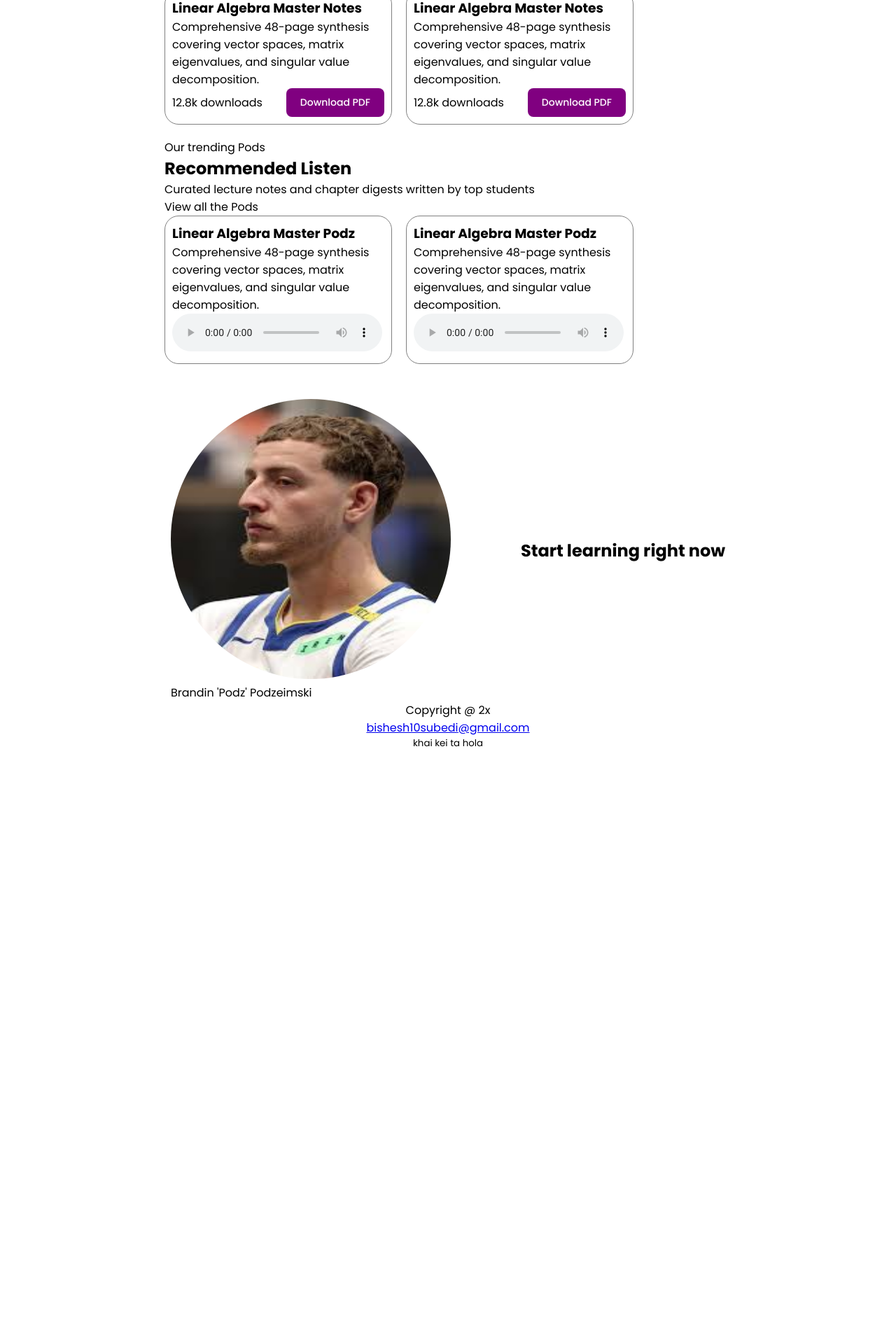
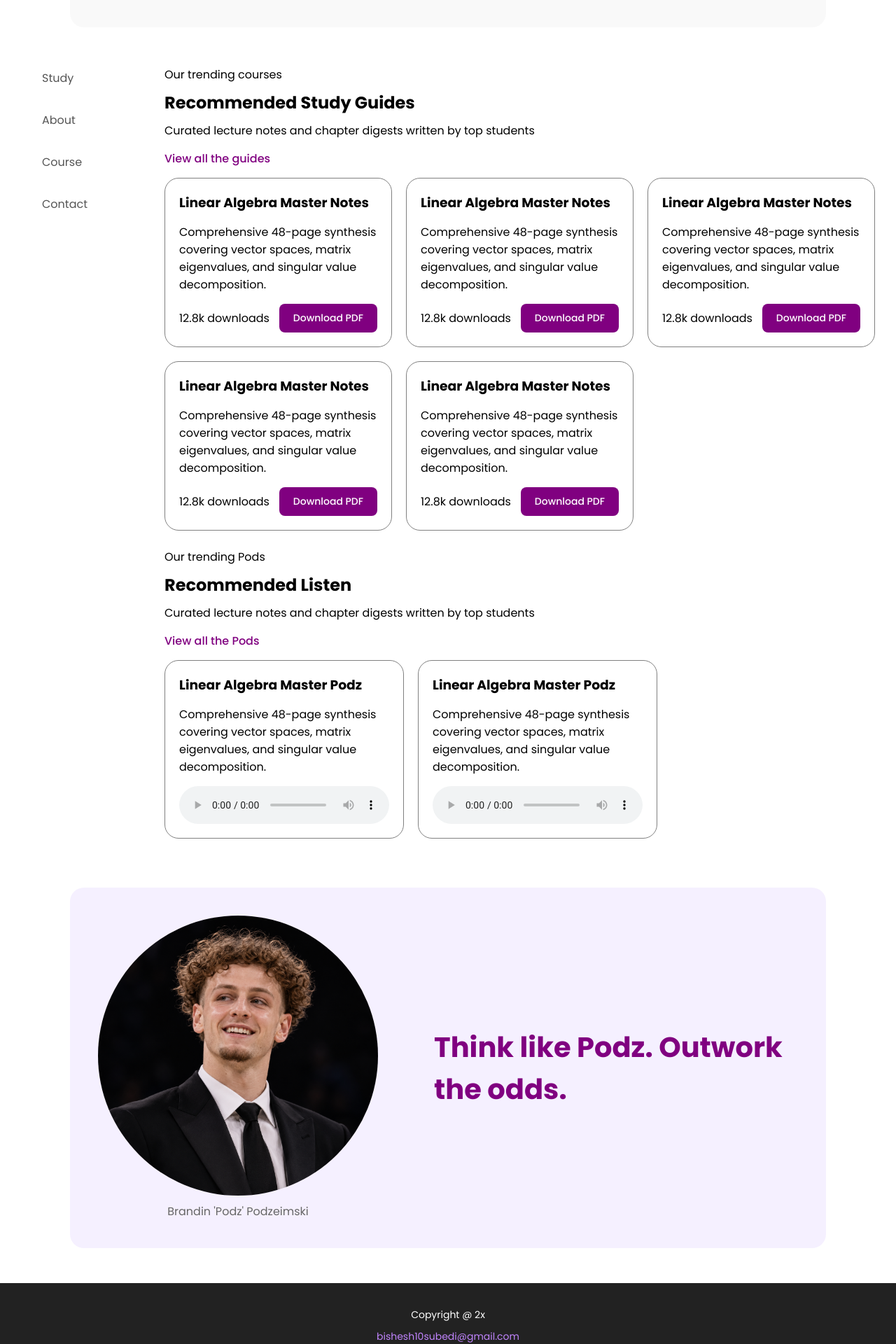
Before and after one commit to w2xw30/5CS045-FSD, a PHP site: page / in a window 1280 px wide. Shown: the part 1051-2971 px from the top of the page at 70% size. Before the commit the page ends 2118 px from the top, so only its background shows below. Run offline with PHP 8.4, Linux system fonts and the light colour scheme.

Commit message:
make changes to css and add responsiveness

```diff
--- a/workshop/index.html
+++ b/workshop/index.html
@@ -169,13 +169,13 @@ Your browser does not support the audio element.
 
 <section class="advertisement">
 <figure>
-  <img src="podz.jpg" alt="him" style="width:400px">
+  <img src="podz.png" alt="him" style="width:400px">
   <figcaption>Brandin 'Podz' Podzeimski</figcaption>
 </figure>
     <div>
-      <h1>
-        Start learning right now
-      </h1>
+      <h2>
+        Think like Podz. Outwork the odds.
+      </h2>
     </div>
 </section>
 
--- a/workshop/style.css
+++ b/workshop/style.css
@@ -116,9 +114,28 @@ li{
 
 }
 
+.popular h2 {
+    margin: 10px 0;
+}
+
+.popular p{
+    margin: 5px 0;
+}
+
+
+.popular > div > span {
+    display: inline-block;
+    margin: 10px 0 15px;
+    color: purple;
+    cursor: pointer;
+    font-weight: 500;
+}
 
 .card{
-	padding: 10px;
+    display: flex;
+    flex-direction: column;
+    gap: 10px;
+	padding: 20px 20px;
 	border: 1px solid grey;
 	border-radius: 20px;
 }
@@ -189,24 +198,325 @@ li{
     min-width: 0;
 }
 
+.hero {
+    display: flex;
+    flex-direction: column;
+    align-items: center;
+    justify-content: center;
+    gap: 15px;
 
+    margin: 50px 100px;
+    padding: 50px 30px;
 
-.advertisement{
-	display: flex;
-	gap: 100px;
-	align-items: center;
-	justify-content: center;
+    background-color: #f5f0ff;
+    border-radius: 20px;
+    text-align: center;
 }
 
-figure img{
-	border-radius: 100%;
-	height: 400px;
+.hero h1 {
+    font-size: 40px;
+    color: #222;
+}
+
+.hero p {
+    color: #666;
+    max-width: 700px;
+    text-align: center;
+}
+
+.hero-buttons {
+    display: flex;
+    justify-content: center;
+    align-items: center;
+    gap: 15px;
+}
+
+.hero-search {
+    display: flex;
+    justify-content: center;
+    align-items: center;
+    gap: 10px;
+    margin-top: 15px;
+}
+
+.hero-search input {
+    width: 350px;
+    padding: 12px;
+    border: 1px solid #ccc;
+    border-radius: 8px;
+}
+
+.hero-suggestion {
+    display: flex;
+    justify-content: center;
+    align-items: center;
+    flex-wrap: wrap;
+    gap: 10px;
+}
+
+.suggestions {
+    padding: 6px 12px;
+    background-color: white;
+    border: 1px solid #ddd;
+    border-radius: 20px;
+    font-size: 13px;
+}
+
+.demo {
+    display: flex;
+    flex-direction: column;
+    align-items: center;
+    justify-content: center;
+    gap: 15px;
+
+    margin: 30px 100px;
+    padding: 40px;
+
+    background-color: #f9f9f9;
+    border-radius: 20px;
+    text-align: center;
+}
+
+.demo h2 {
+    font-size: 28px;
+    color: #222;
+}
+
+.demo p {
+    max-width: 700px;
+    color: #666;
+    text-align: center;
+}
+
+.demo video {
+    width: 100%;
+    max-width: 600px;
+    border-radius: 12px;
+}
+
+.advertisement {
+    display: flex;
+    align-items: center;
+    justify-content: center;
+    gap: 80px;
+
+    margin: 50px 100px;
+    padding: 40px;
+
+    background-color: #f5f0ff;
+    border-radius: 20px;
+}
+
+.advertisement figure {
+    display: flex;
+    flex-direction: column;
+    align-items: center;
+    gap: 10px;
+}
+
+.advertisement figure img {
+    width: 400px;
+    height: 400px;
+    border-radius: 50%;
+    object-fit: cover;
+}
+
+.advertisement figcaption {
+    color: #666;
+}
+
+.advertisement h2 {
+    font-size: 40px;
+    color: purple;
+}
+
+footer {
+    display: flex;
+    flex-direction: column;
+    align-items: center;
+    justify-content: center;
+    gap: 10px;
+
+    padding: 35px 20px;
+    margin-top: 50px;
+
+    background-color: #222;
+    color: white;
+    text-align: center;
+}
+
+footer p {
+    font-size: 14px;
+}
+
+.footer-mail a {
+    color: #c084fc;
+    text-decoration: none;
+}
+
+.footer-mail a:hover {
+    text-decoration: underline;
+}
+
+footer small {
+    color: #aaa;
 }
 
 
-footer{
-	display: flex;
-	flex-direction: column;
-	align-items: center;
-	justify-content: center;
+
+@media (max-width: 1024px) {
+
+    .cards {
+        grid-template-columns: repeat(2, 1fr);
+    }
+
+    /* Hide sidebar */
+    .content-layout aside {
+        display: none;
+    }
+
+    .content-layout {
+        padding: 0 25px;
+    }
+
+    .popular {
+        margin: 20px 0;
+    }
+
+    .advertisement {
+        margin: 30px 25px;
+        gap: 30px;
+        padding: 30px;
+    }
+
+    .advertisement figure img {
+        width: 280px;
+        height: 280px;
+    }
 }
+
+@media (max-width: 768px) {
+
+    /* Navigation */
+    .nav-links {
+        display: none;
+    }
+
+    .site-header {
+        padding: 5px 20px;
+    }
+
+    .hero {
+        margin: 20px;
+        padding: 35px 15px;
+    }
+
+    .hero h1 {
+        font-size: 28px;
+    }
+
+    .hero-search input {
+        width: 100%;
+        min-width: 0;
+    }
+
+    .demo {
+        margin: 20px;
+        padding: 25px 15px;
+    }
+
+    .demo h2 {
+        font-size: 23px;
+    }
+
+    .content-layout {
+        padding: 0 20px;
+    }
+
+    .content-layout aside {
+        display: none;
+    }
+
+    .popular {
+        margin: 20px 0;
+    }
+
+    .cards {
+        grid-template-columns: repeat(2, 1fr);
+    }
+
+    .advertisement {
+        flex-direction: column;
+        text-align: center;
+        margin: 30px 20px;
+        padding: 25px 15px;
+        gap: 15px;
+    }
+
+    .advertisement figure {
+        margin: 0;
+    }
+
+    .advertisement figure img {
+        width: 220px;
+        height: 220px;
+        max-width: 100%;
+        object-fit: cover;
+    }
+
+    .advertisement h1 {
+        font-size: 30px;
+    }
+}
+
+
+@media (max-width: 480px) {
+
+    .cards {
+        grid-template-columns: 1fr;
+    }
+
+    .hero h1 {
+        font-size: 24px;
+    }
+
+    .hero-buttons {
+        flex-direction: column;
+        width: 100%;
+    }
+
+    .hero-buttons button {
+        width: 100%;
+    }
+
+    .hero-search {
+        width: 100%;
+    }
+
+    .hero-search input {
+        width: 100%;
+        box-sizing: border-box;
+    }
+
+    .hero-suggestion {
+        gap: 6px;
+    }
+
+    .demo video {
+        width: 100%;
+    }
+
+    /* Advertisement */
+    .advertisement figure img {
+        width: 180px;
+        height: 180px;
+    }
+
+    .advertisement h1 {
+        font-size: 25px;
+    }
+
+    footer {
+        padding: 25px 15px;
+    }
+}
```
Also changed, not shown: other parts of workshop/style.css (+14 -24 lines), workshop/podz.jpg (deleted), workshop/podz.png (added).
